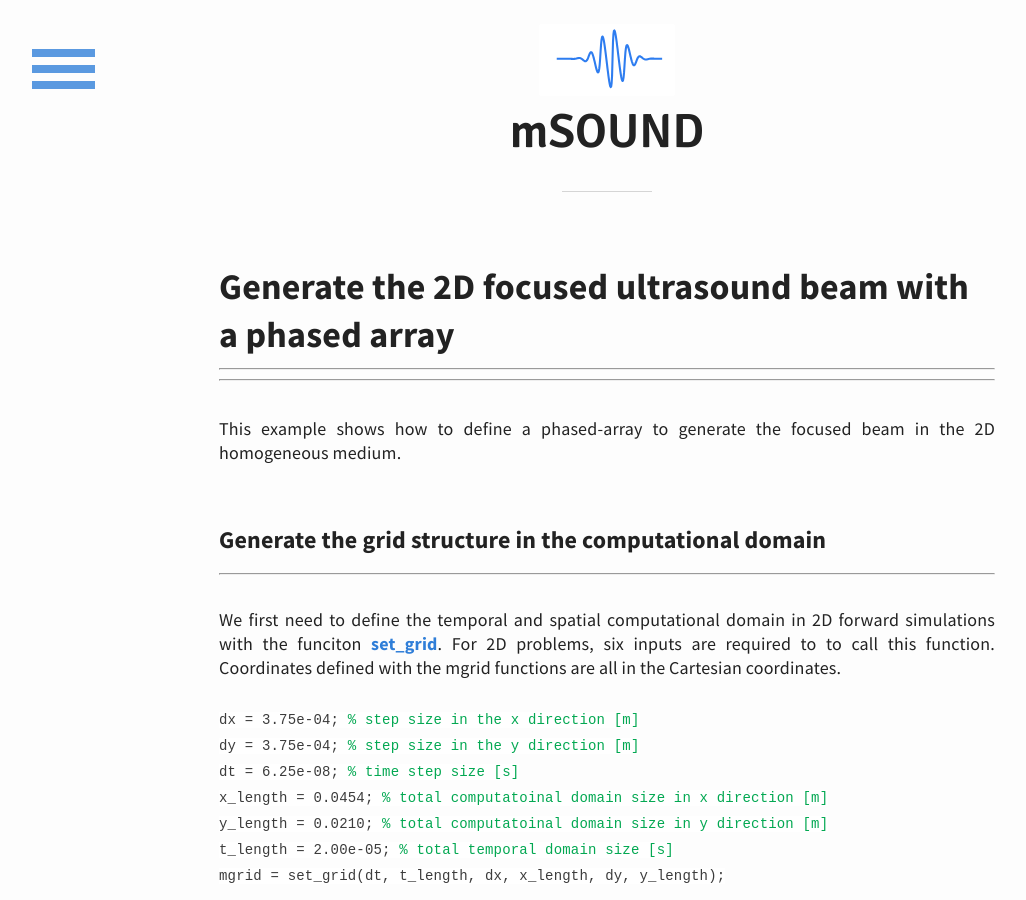
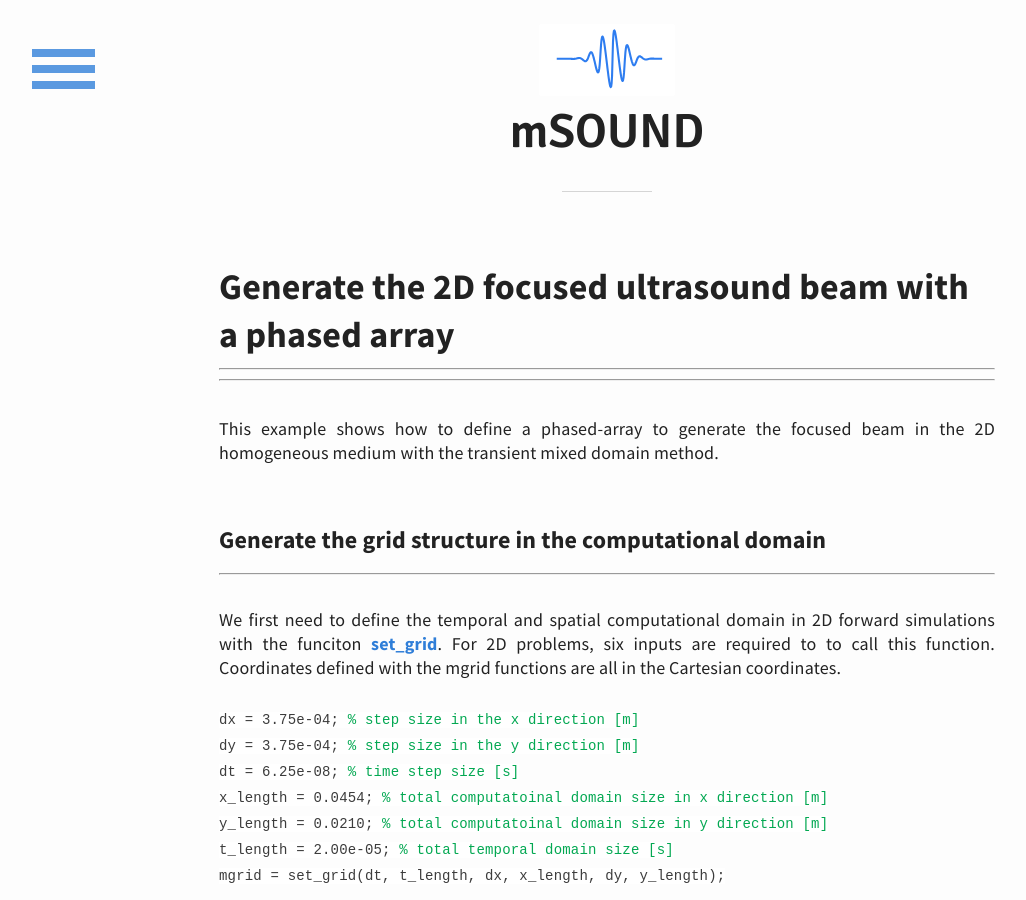
Before and after one commit to m-SOUND/mSOUND, a Jekyll site: the page built from _posts/2019-02-17-generate_2D_focused_ultrasound_beam_with_phased_array.html, in a window 1280 px wide and 900 px high. Shown: the whole window, without its empty margins (33-1059 px from the left). Built offline with Jekyll 4.4.1, drawn with Linux system fonts in a browser that asks for light colours.

Commit message:
Update 2019-02-17-generate_2D_focused_ultrasound_beam_with_phased_array.html

```diff
--- a/_posts/2019-02-17-generate_2D_focused_ultrasound_beam_with_phased_array.html
+++ b/_posts/2019-02-17-generate_2D_focused_ultrasound_beam_with_phased_array.html
@@ -5,7 +5,8 @@ title: Generate the 2D focused ultrasound beam with a phased array
 <hr>
 <br>
 <p>
- This example shows how to define a phased-array to generate the focused beam in the 2D homogeneous medium.
+ This example shows how to define a phased-array to generate the focused beam in the
+ 2D homogeneous medium with the transient mixed domain method.
  </p>
 
 <br>
```
